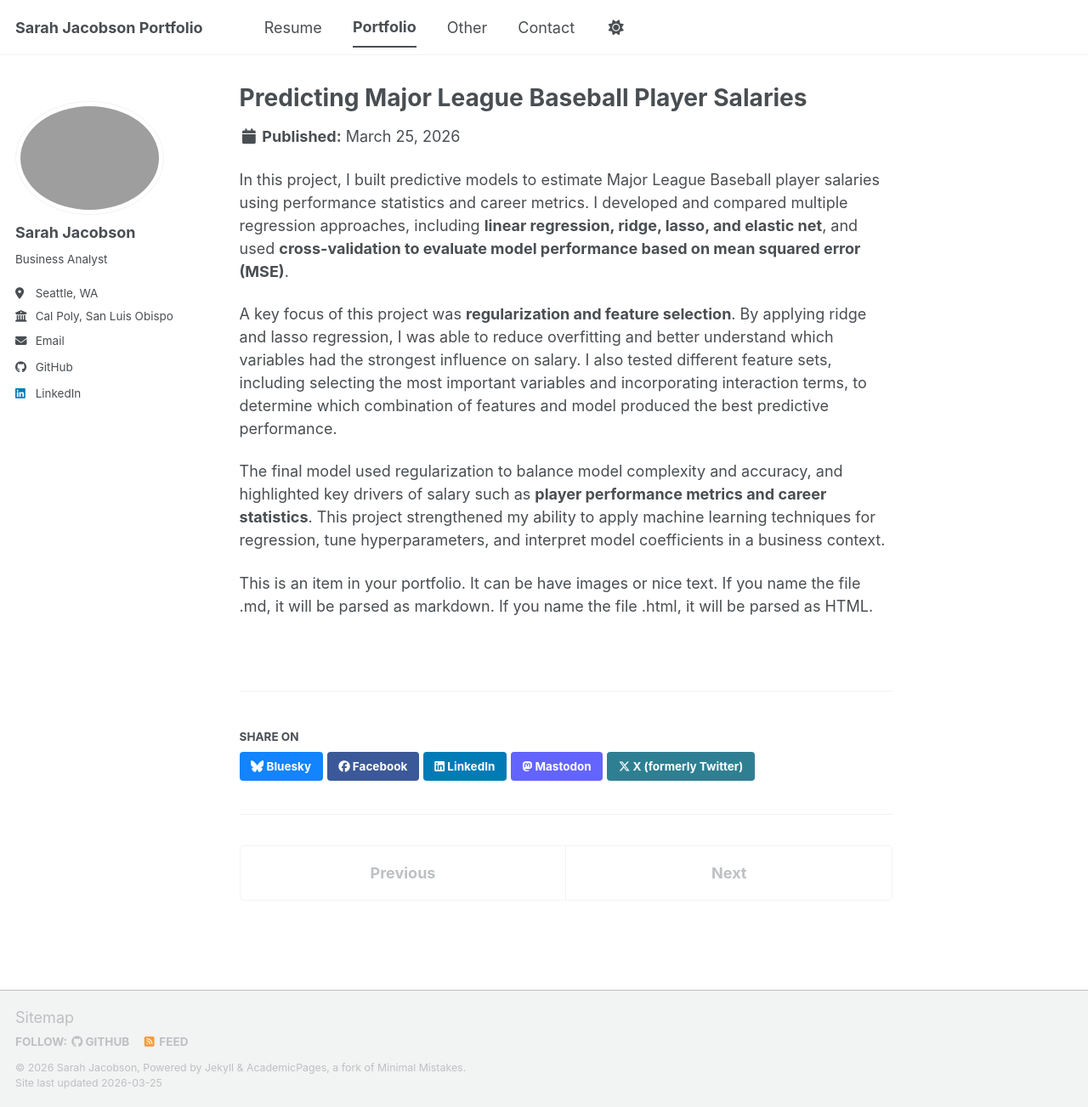
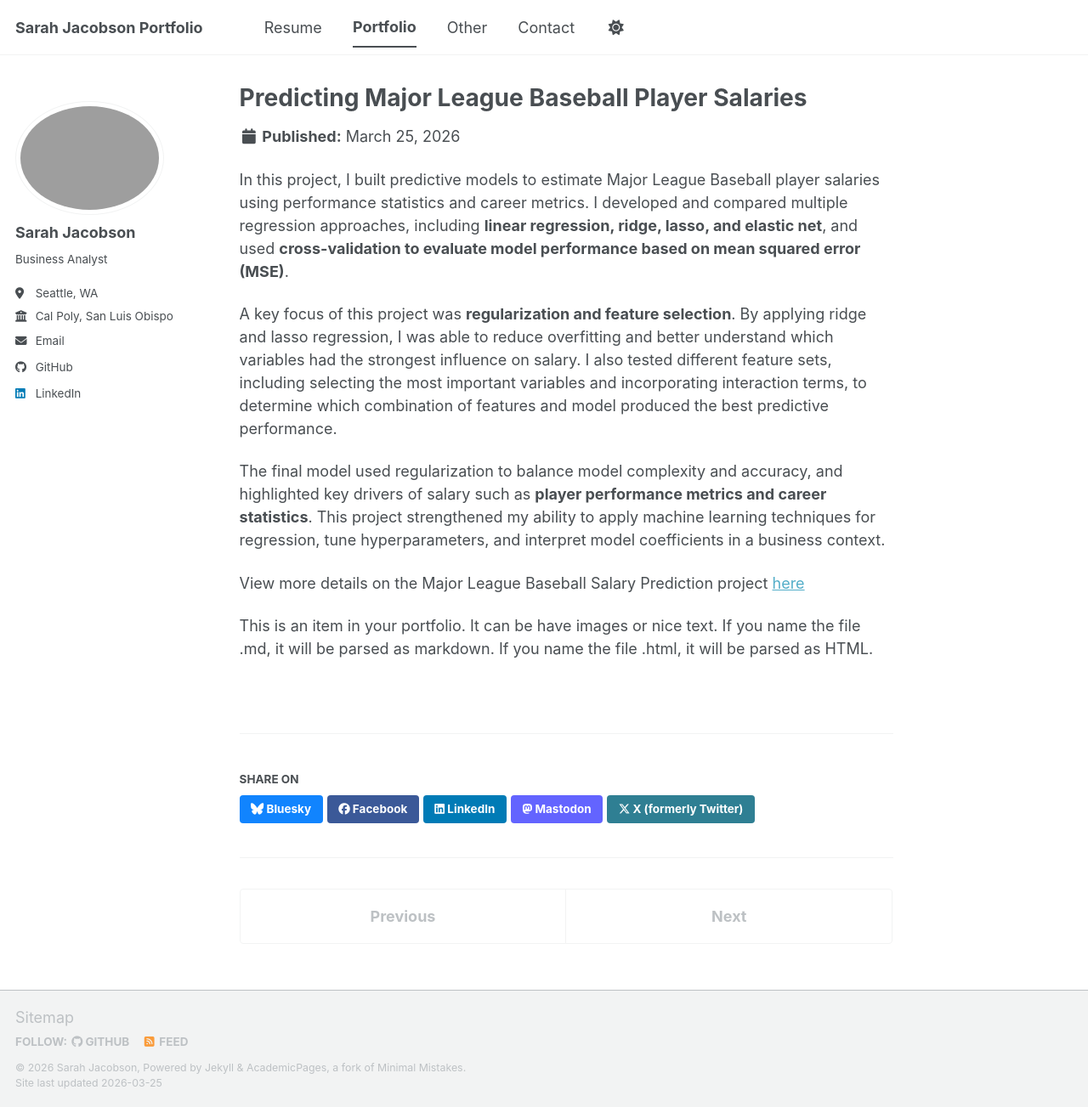
Before and after one commit to sarahjacobson123/sarahjacobson123.github.io, a Jekyll site: the page built from _portfolio/portfolio-2.md, in a window 1280 px wide and 1303 px high. Shown: the whole window at 85% size. Built offline with Jekyll 4.4.1, drawn with Linux system fonts in a browser that asks for light colours; a script bundle is joined from its source files by our own code; library files that are not in the unit come from our copies.

Commit message:
Add project link to portfolio-2.md
Added a link to the Major League Baseball Salary Prediction project for more details.

```diff
--- a/_portfolio/portfolio-2.md
+++ b/_portfolio/portfolio-2.md
@@ -9,4 +9,6 @@ A key focus of this project was **regularization and feature selection**. By app
 
 The final model used regularization to balance model complexity and accuracy, and highlighted key drivers of salary such as **player performance metrics and career statistics**. This project strengthened my ability to apply machine learning techniques for regression, tune hyperparameters, and interpret model coefficients in a business context.
 
+View more details on the Major League Baseball Salary Prediction project [here](https://sarahjacobson123.github.io/files/Lab6.html)
+
 This is an item in your portfolio. It can be have images or nice text. If you name the file .md, it will be parsed as markdown. If you name the file .html, it will be parsed as HTML.
```
